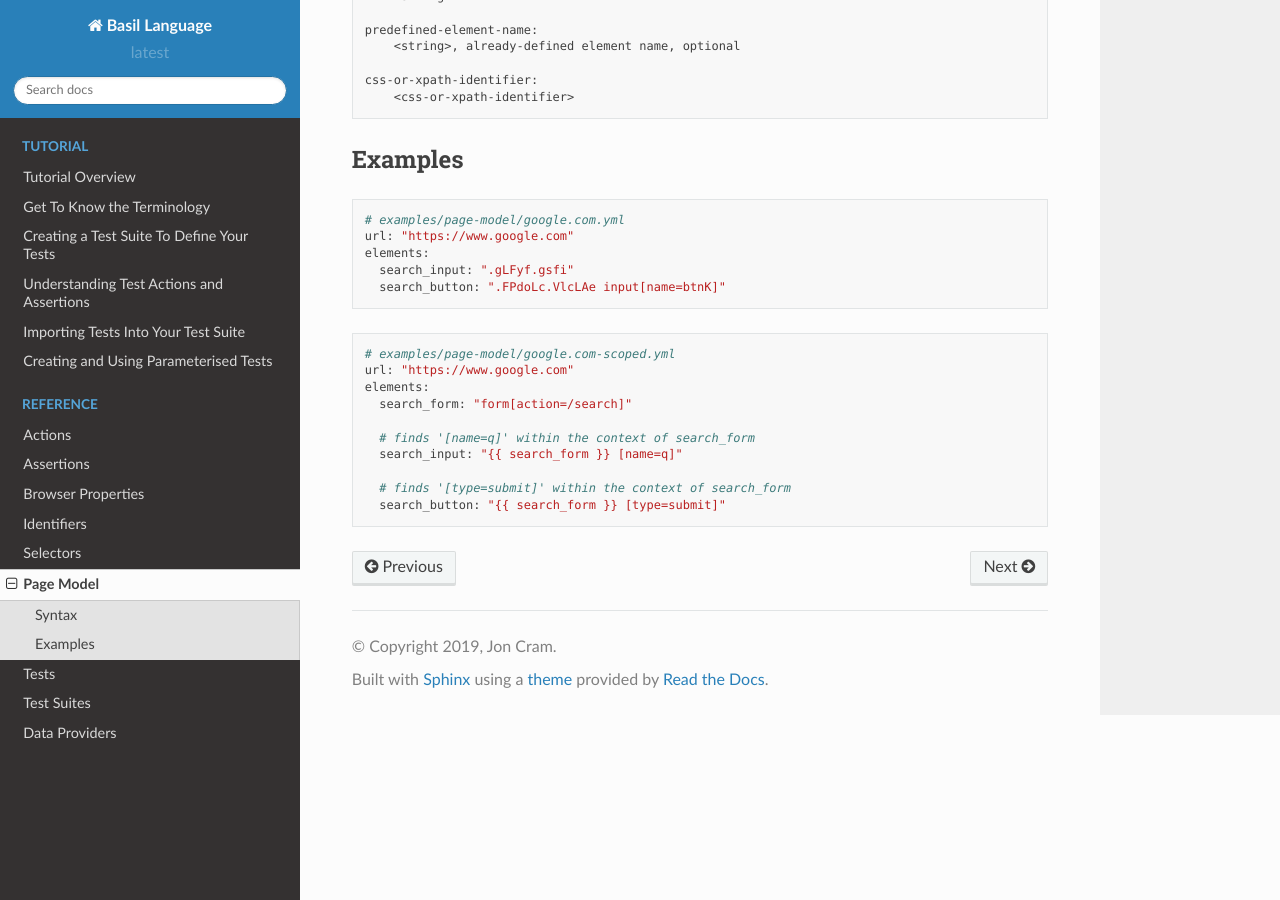
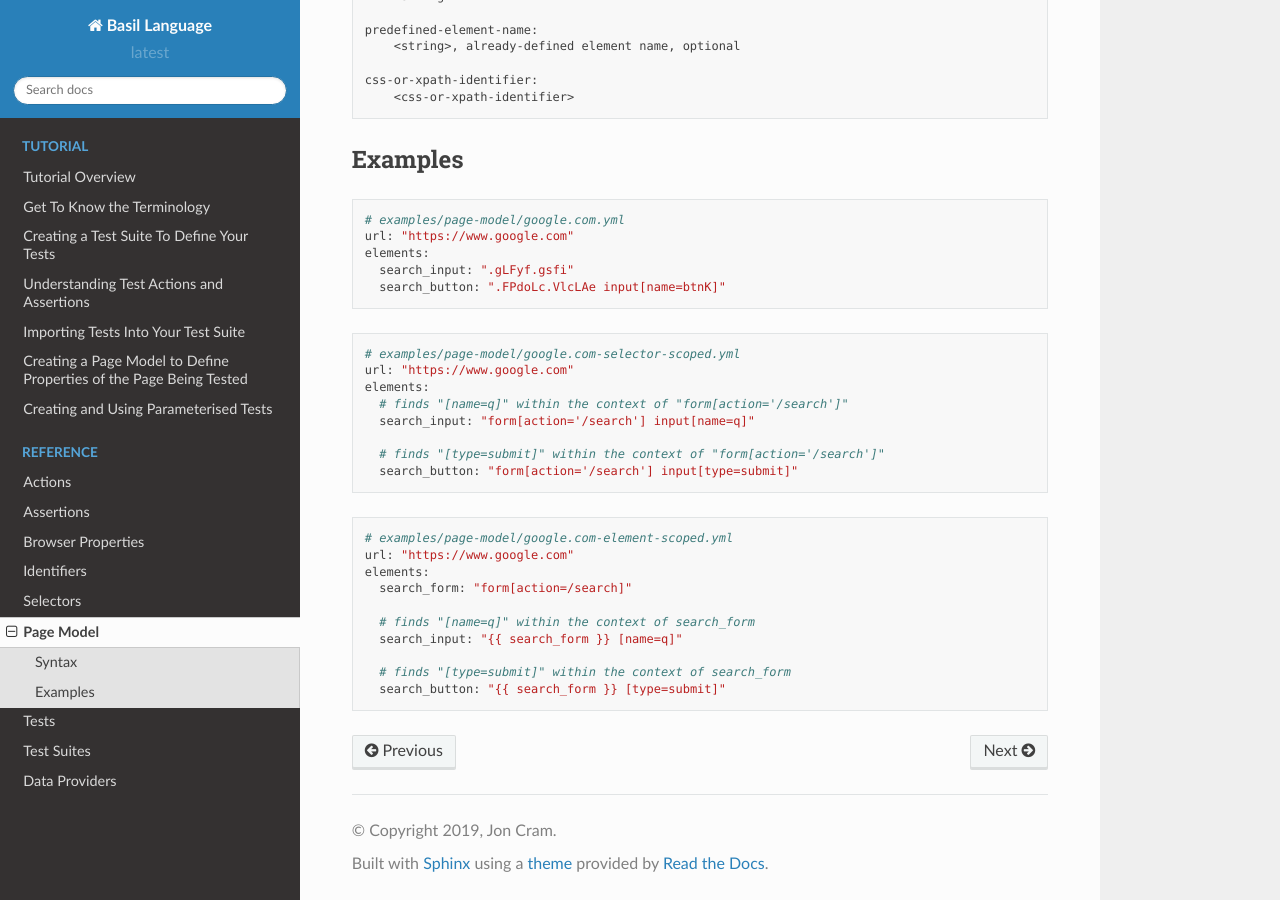
Before and after one commit to webignition/bas-spec, a Sphinx documentation site: the page built from docs/page-model.rst, in a window 1280 px wide and 900 px high, scrolled down 658 px. Built offline with Sphinx 7.4.7 and the Read the Docs theme 2.0.0, drawn with Linux system fonts in a browser that asks for light colours.

Commit message:
Add tutorial for page models (#137)

```diff
--- a/docs/includes/examples/page-model/google.com-scoped.yml
+++ b/docs/includes/examples/page-model/google.com-element-scoped.yml
@@ -1,10 +1,10 @@
-# examples/page-model/google.com-scoped.yml
+# examples/page-model/google.com-element-scoped.yml
 url: "https://www.google.com"
 elements:
   search_form: "form[action=/search]"
 
-  # finds '[name=q]' within the context of search_form
+  # finds "[name=q]" within the context of search_form
   search_input: "{{ search_form }} [name=q]"
 
-  # finds '[type=submit]' within the context of search_form
+  # finds "[type=submit]" within the context of search_form
   search_button: "{{ search_form }} [type=submit]"
--- /dev/null
+++ b/docs/includes/examples/page-model/google.com-selector-scoped.yml
@@ -0,0 +1,8 @@
+# examples/page-model/google.com-selector-scoped.yml
+url: "https://www.google.com"
+elements:
+  # finds "[name=q]" within the context of "form[action='/search']"
+  search_input: "form[action='/search'] input[name=q]"
+
+  # finds "[type=submit]" within the context of "form[action='/search']"
+  search_button: "form[action='/search'] input[type=submit]"
--- a/docs/index.rst
+++ b/docs/index.rst
@@ -33,6 +33,7 @@
     tutorial-test-suite
     tutorial-actions-and-assertions
     tutorial-import-test
+    tutorial-page-model
     tutorial-parameterised-tests
 
 .. toctree::
--- a/docs/page-model.rst
+++ b/docs/page-model.rst
@@ -24,4 +24,5 @@
 --------
 
 .. literalinclude:: includes/examples/page-model/google.com.yml
-.. literalinclude:: includes/examples/page-model/google.com-scoped.yml
+.. literalinclude:: includes/examples/page-model/google.com-selector-scoped.yml
+.. literalinclude:: includes/examples/page-model/google.com-element-scoped.yml
--- a/docs/tutorial-import-test.rst
+++ b/docs/tutorial-import-test.rst
@@ -62,3 +62,8 @@
 test will have performed actions, an imported test cannot have additional actions.
 
 .. literalinclude:: includes/examples/test-suite/google-import-open-additional-assertions.yml
+
+That's starting to look quite nice, except I feel that those identifiers (such as ``.gLFyf.gsfi``) are going to get messy
+if we keep having to write them out in the middle of each test that needs them.
+
+Next? Page models!
--- a/docs/tutorial-test-suite.rst
+++ b/docs/tutorial-test-suite.rst
@@ -30,6 +30,7 @@
 Here's what that looks like in basil:
 
 .. _tutorial-test-suite-test-suite:
+
 
 .. literalinclude:: includes/examples/test-suite/google-search-query-literal.yml
 
--- a/docs/tutorial.rst
+++ b/docs/tutorial.rst
@@ -10,8 +10,8 @@
     - :doc:`Creating a Test Suite To Define Your Tests </tutorial-test-suite>`
     - :doc:`Understanding Test Actions and Assertions </tutorial-actions-and-assertions>`
     - :doc:`Importing Tests Into Your Test Suite </tutorial-import-test>`
+    - :doc:`Creating a Page Model to Define Properties of the Page Being Tested </tutorial-page-model>`
     - :doc:`Creating and Using Parameterised Tests </tutorial-parameterised-tests>`
-    - Creating a Page Model To Define Properties Of The Page Being Tested
     - Using a Data Provider To Supply Data Sets To Your Tests
 
 We'll start out by :doc:`covering some terminology </tutorial-terminology>` so that we're all clear about
```
Also changed, not shown: docs/includes/examples/test-suite/google-import-open-with-page-model.yml (added, +17 -0 lines), docs/tutorial-page-model.rst (added, +56 -0 lines).
